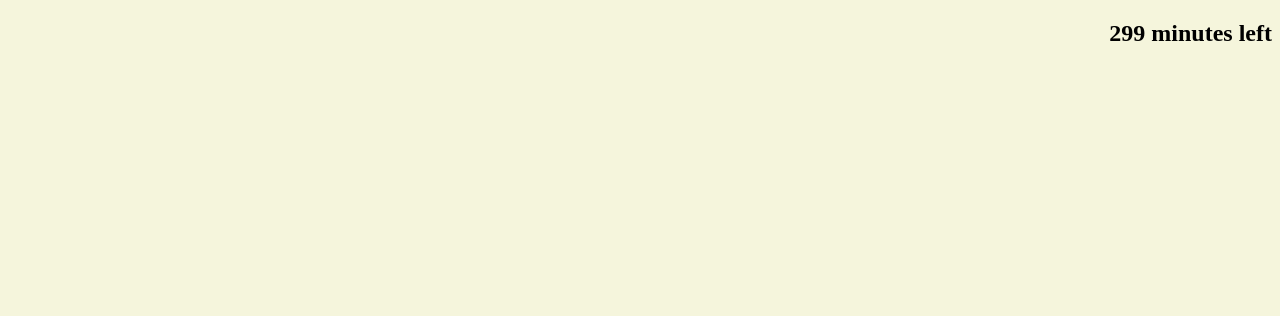
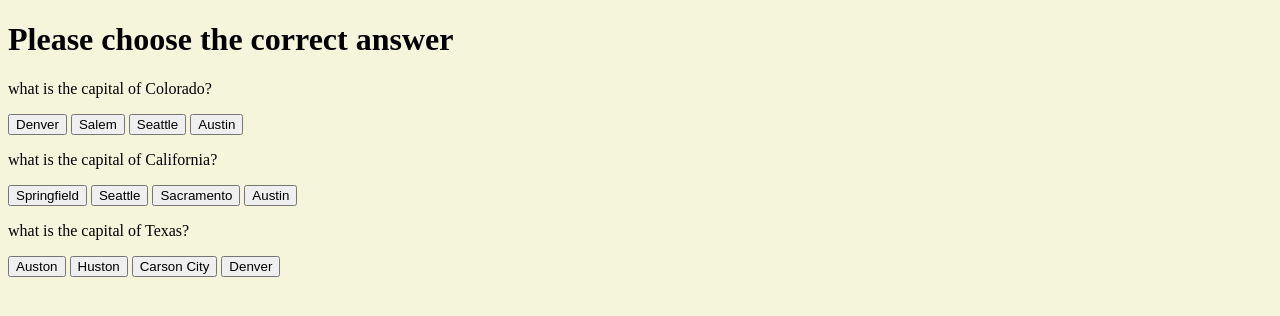
Before and after one commit to wasim202/quiz, a plain HTML site: page index.html in a window 1280 px wide. Both pictures are taken after a click on the button "Start Quiz". Drawn offline with nearby package versions, Linux system fonts and the light colour scheme.

Commit message:
adding files

```diff
--- a/assets/js/script.js
+++ b/assets/js/script.js
@@ -3,12 +3,20 @@ var startQuizEl = document.getElementById("start-quiz");
 var headerEl = document.getElementById("haeder");
 var mainEl = document.querySelector(".content");
 var timerEL = document.querySelector(".timer");
+var quizFormEl = document.getElementById("quiz-form");
+var p1El = document.getElementById("p1");
+var p2El = document.getElementById("p2");
+var p3El = document.getElementById("p3");
+var p4El = document.getElementById("p4");
+var p5El = document.getElementById("p5");
+
+var options1EL = document.getElementById("options1");
 
 //Declare setTime function for the timer count down 5 minutes
 
 function setTime() {
-  var minutesLeft = 300;
-
+  var minutesLeft = 5;
+  timerEL.textContent = minutesLeft + " minutes left";
   var timerInterval = setInterval(function () {
     // timerEL.textContent = minutesLeft + "minutesLeft";
     if (minutesLeft > 1) {
@@ -21,11 +29,78 @@ function setTime() {
       timerEL.textContent = "TIME IS UP";
       clearInterval(timerInterval);
     }
-  }, 1000);
+  }, 60000);
+}
+
+function quizQuestions() {
+  // grap a reference to the element that display the question
+  // able to show the question to the user - completed
+  //how do i show the choices tpo the user
+  // for loop to iterate over the userchoice array and show the value in the button
+  //update text content of the button
+
+  //console.log(p1El);
+  //console.log(quizFormEl);
+
+  // how to get these questions displayed to the DOM
+  var questions = [
+    {
+      question: " what is the capital of Colorado?",
+      userChoices: ["Denver", "Salem", "Seattle", "Austin"],
+      correctAnswer: "Denver",
+    },
+
+    {
+      question: " what is the capital of California?",
+      userChoices: ["Springfield", "Seattle", "Sacramento", "Austin"],
+      correctAnswer: "OptionC",
+    },
+
+    {
+      question: " what is the capital of Texas?",
+      userChoices: ["Austin", "Huston", "Carson City", "Denver"],
+      correctAnswer: "OptionB",
+    },
+
+    // {
+    //   question: " what is the capital of Nevada?",
+    //   OptionA: "Austin",
+    //   OptionB: "Seattle",
+    //   OptionC: "Salem",
+    //   OptionD: "Carson City",
+    //   correctAnswer: "OptionA",
+    // },
+
+    // {
+    //   question: " what is the capital of Illinois?",
+    //   OptionA: "Montpelier",
+    //   OptionB: "Seattle",
+    //   OptionC: "Springfield",
+    //   OptionD: "Baton Rouge",
+    //   correctAnswer: "OptionC",
+    // },
+  ];
+  //console.log(questions[0].question);
+
+  //how can i show this value to the user?
+
+  p1El.textContent = questions[0].question;
+  // for (var i = 0; i <= userChoices.length; i++) {
+  //   options1EL.createElement("button");
+  //   options1EL.textContent = userChoices(i);
+  //   options1EL.appendChild("button");
+  // }
+
+  p2El.textContent = questions[1].question;
+  // for (var i = 0; i <= userChoices.length; i++)
+
+  p3El.textContent = questions[2].question;
 }
 
 startQuizEl.addEventListener("click", function (event) {
   event.preventDefault();
   mainEl.remove();
-  setTime();
+
+  //setTime();
+  quizQuestions();
 });
--- a/index.html
+++ b/index.html
@@ -18,6 +18,41 @@
       <button id="start-quiz">Start Quiz</button>
     </main>
     <h2 class="timer" style="text-align: right"></h2>
+    <form id="quiz-from">
+      <h1>Please choose the correct answer</h1>
+      <p id="p1"></p>
+
+      <div id="options1">
+        <button id="o1-q1">Denver</button>
+        <button id="o2-q2">Salem</button>
+        <button id="o3-q3">Seattle</button>
+        <button id="o4-q4">Austin</button>
+      </div>
+
+      <p id="p2"></p>
+
+      <div id="options2">
+        <button id="o1-q1">Springfield</button>
+        <button id="o2-q2">Seattle</button>
+        <button id="o3-q3">Sacramento</button>
+        <button id="o4-q4">Austin</button>
+      </div>
+
+      <p id="p3"></p>
+
+      <div id="options3">
+        <button id="o1-q1">Auston</button>
+        <button id="o2-q2">Huston</button>
+        <button id="o3-q3">Carson City</button>
+        <button id="o4-q4">Denver</button>
+      </div>
+    </form>
+    <script
+      src="https://cdnjs.cloudflare.com/ajax/libs/jquery/3.6.0/jquery.min.js"
+      integrity="sha512-894YE6QWD5I59HgZOGReFYm4dnWc1Qt5NtvYSaNcOP+u1T9qYdvdihz0PPSiiqn/+/3e7Jo4EaG7TubfWGUrMQ=="
+      crossorigin="anonymous"
+      referrerpolicy="no-referrer"
+    ></script>
     <script src="./assets/js/script.js"></script>
   </body>
 </html>
```
